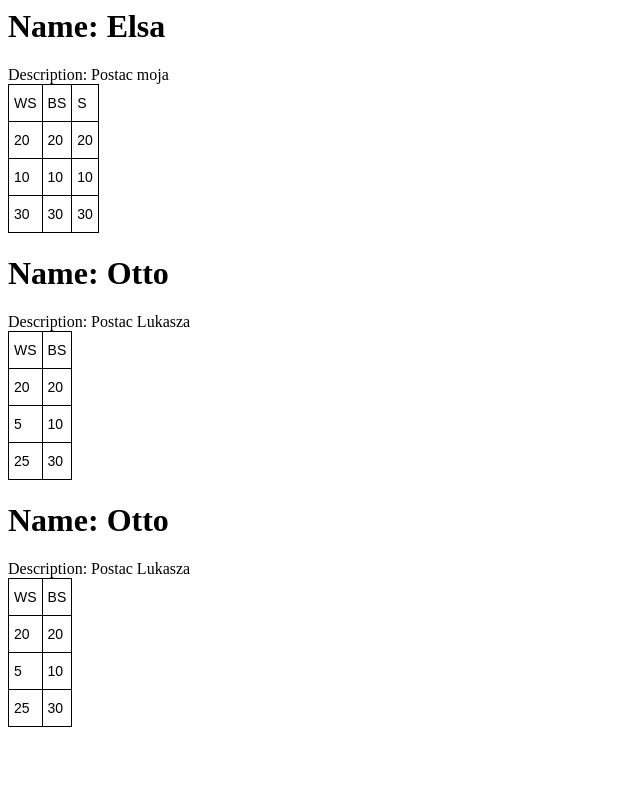
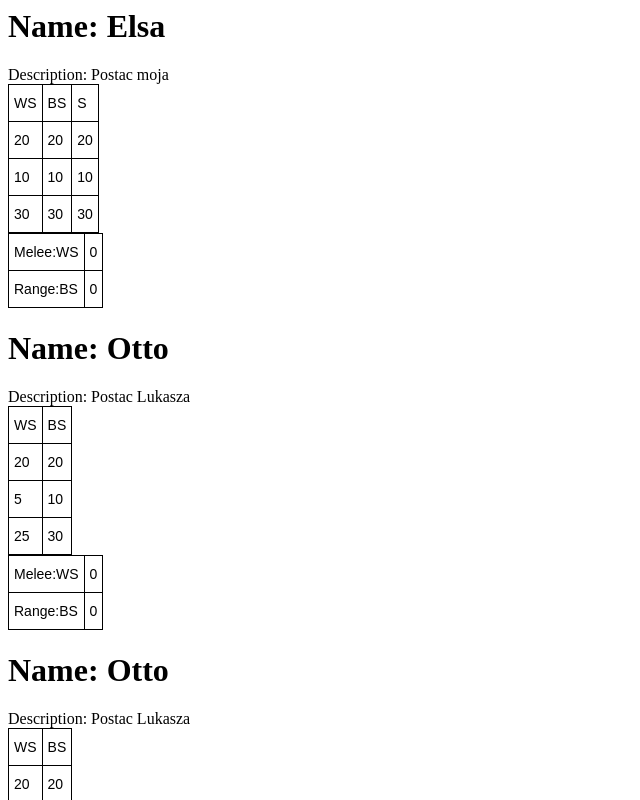
Before and after one commit to hiddenratel/angular-hcdvlt, an Angular app: page / in a window 1280 px wide. Shown: the top 800 px of the page, without its empty margins (0-640 px from the left). Built offline with nearby package versions, Linux system fonts and the light colour scheme.

Commit message:
7 files modified

```diff
--- a/src/app/app.module.ts
+++ b/src/app/app.module.ts
@@ -7,10 +7,11 @@ import { HelloComponent } from './hello.component';
 import { MediaItemComponent} from './media-item.component';
 import { CharViewComponent} from './char-view.component';
 import { CharAttrComponent} from './char-attr.component';
+import { CharSkillsComponent} from './char-skills.component';
 
 @NgModule({
   imports:      [ BrowserModule, FormsModule ],
-  declarations: [ AppComponent, HelloComponent, MediaItemComponent, CharViewComponent, CharAttrComponent],
+  declarations: [ AppComponent, HelloComponent, MediaItemComponent, CharViewComponent, CharAttrComponent, CharSkillsComponent],
   bootstrap:    [ AppComponent ]
 })
 export class AppModule { }
--- a/src/app/char-skills.component.css
+++ b/src/app/char-skills.component.css
@@ -0,0 +1,4 @@
+.tg  {border-collapse:collapse;border-spacing:0;}
+.tg td{font-family:Arial, sans-serif;font-size:14px;padding:10px 5px;border-style:solid;border-width:1px;overflow:hidden;word-break:normal;border-color:black;}
+.tg th{font-family:Arial, sans-serif;font-size:14px;font-weight:normal;padding:10px 5px;border-style:solid;border-width:1px;overflow:hidden;word-break:normal;border-color:black;}
+.tg .tg-0lax{text-align:left;vertical-align:top}
--- a/src/app/char-skills.component.html
+++ b/src/app/char-skills.component.html
@@ -0,0 +1,6 @@
+<table *ngIf="skills" class="tg">
+  <tr *ngFor="let skill of skills">
+    <th class="tg-0lax">{{skill.name}}:{{skill.attrKey}}</th>
+    <th class="tg-0lax">{{skill.level}}</th>
+  </tr>
+</table>
--- a/src/app/char-skills.component.ts
+++ b/src/app/char-skills.component.ts
@@ -1,4 +1,5 @@
-import { Component } from '@angular/core';
+import { Component,Input } from '@angular/core';
+import { Skill } from './model/skill';
 
 @Component({
   selector: 'char-skills',
@@ -7,5 +8,6 @@ import { Component } from '@angular/core';
 })
 
 export class CharSkillsComponent{
-  ;
+  @Input()
+  skills: Array<Skill>;
 };
--- a/src/app/char-view.component.html
+++ b/src/app/char-view.component.html
@@ -2,4 +2,5 @@
 <h1>Name: {{char.name}}</h1>
 <div>Description: {{char.description}}</div>
 <char-attr [attributes]="char.attributes"></char-attr>
+<char-skills [skills]="char.skills"></char-skills>
 </div>
--- a/src/app/model/character.ts
+++ b/src/app/model/character.ts
@@ -1,10 +1,14 @@
 import { Attribute } from './attribute';
+import { Skill } from './skill';
 export class Character{
     name: string;
     descripion: string;
     attributes: Array<Attribute>;
+    skills: Array<Skill>;
     constructor(){
-
+      this.skills=new Array<Skill>();
+      this.skills.push(new Skill("Melee","WS",0,"Walka wrecz"));
+      this.skills.push(new Skill("Range","BS",0,"Walka zasiegowa"));
     }
 
 }
--- a/src/app/model/skill.ts
+++ b/src/app/model/skill.ts
@@ -5,7 +5,7 @@ export class Skill{
     level: number;
 
 
-    constructor(name:string,attrKey:string, descripion:string, level: number){
+    constructor(name:string,attrKey:string, level: number,descripion:string){
       this.name=name;
       this.attrKey=attrKey;
       this.level=level;
```
